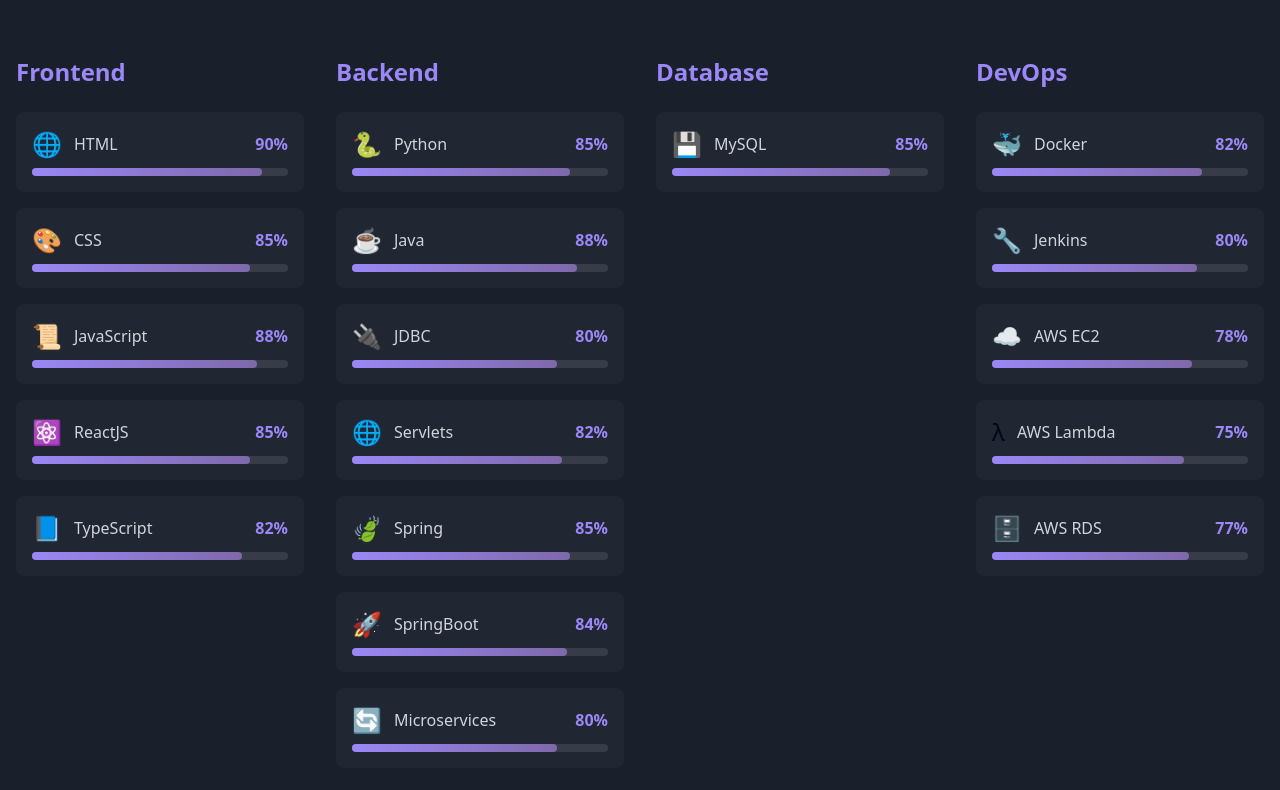
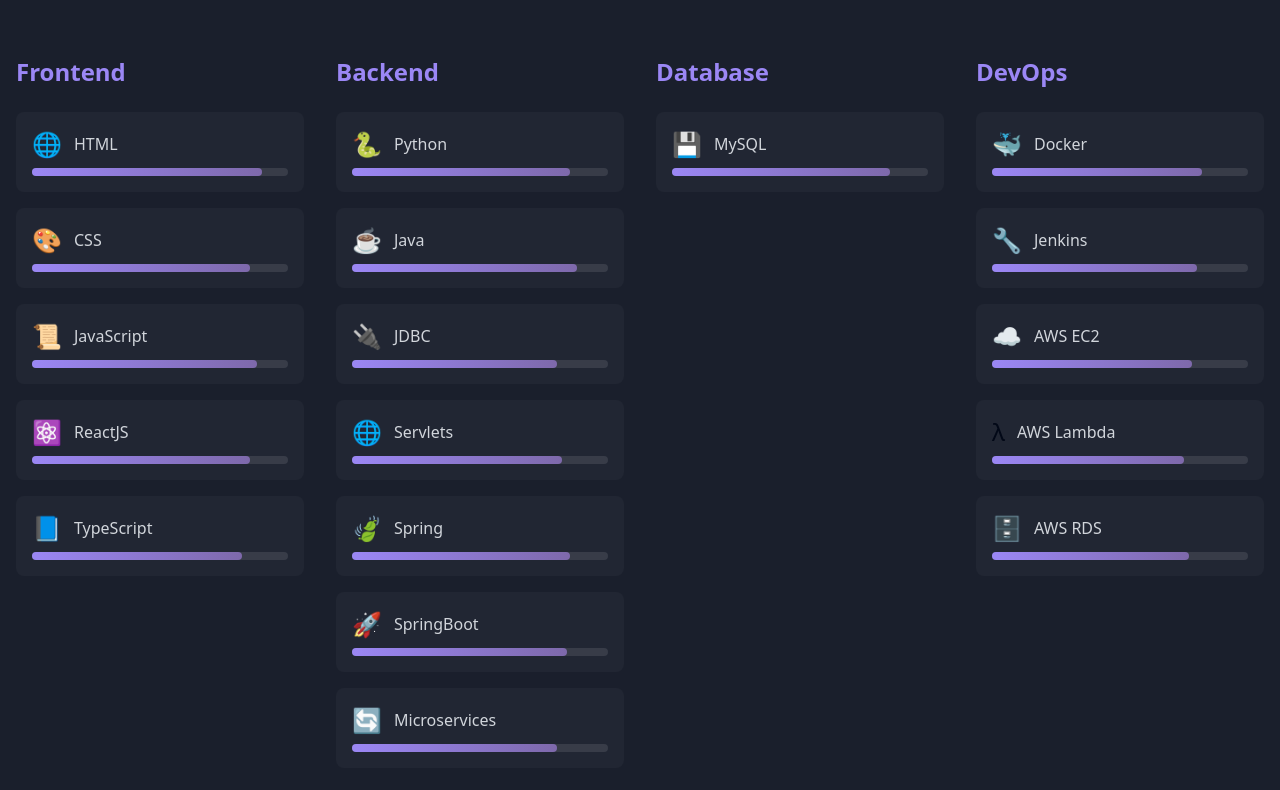
Before and after one commit to sundharAchu00/sleek-creator-craft, a React (Vite) app: page / in a window 1280 px wide. Shown: the part 936-1726 px from the top of the page. Built offline with nearby package versions, Linux system fonts and the light colour scheme.

Commit message:
Remove proficiency percentages from skills
This commit removes the proficiency percentage display for each technology in the Skills component.
[skip gpt_engineer]

```diff
--- a/src/components/Skills.tsx
+++ b/src/components/Skills.tsx
@@ -86,7 +86,6 @@ const Skills = () => {
                         <span className="text-2xl">{skill.icon}</span>
                         <span className="text-gray-300 font-medium">{skill.name}</span>
                       </div>
-                      <span className="text-[#9b87f5] font-semibold">{skill.proficiency}%</span>
                     </div>
                     <div className="w-full bg-[rgba(255,255,255,0.1)] rounded-full h-2">
                       <div
```
